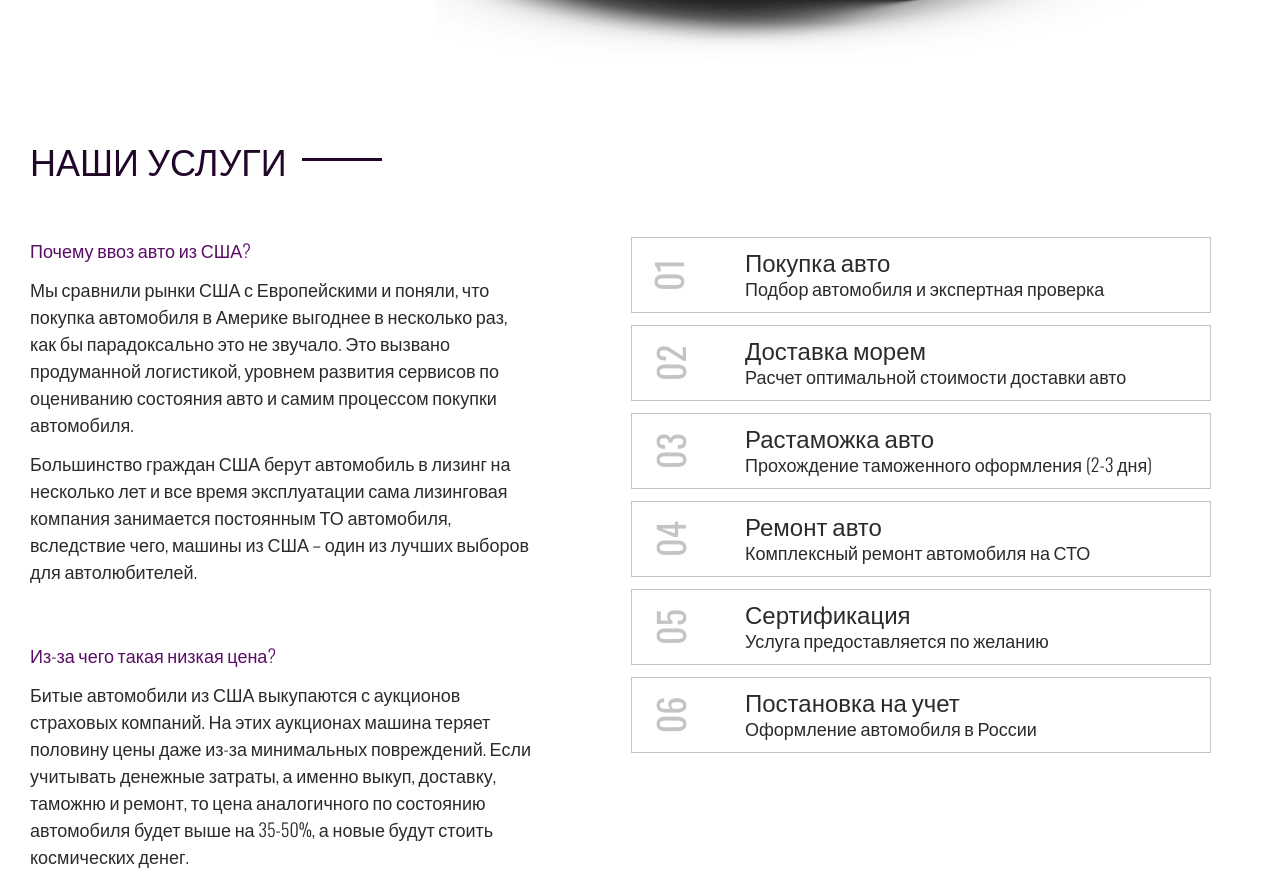
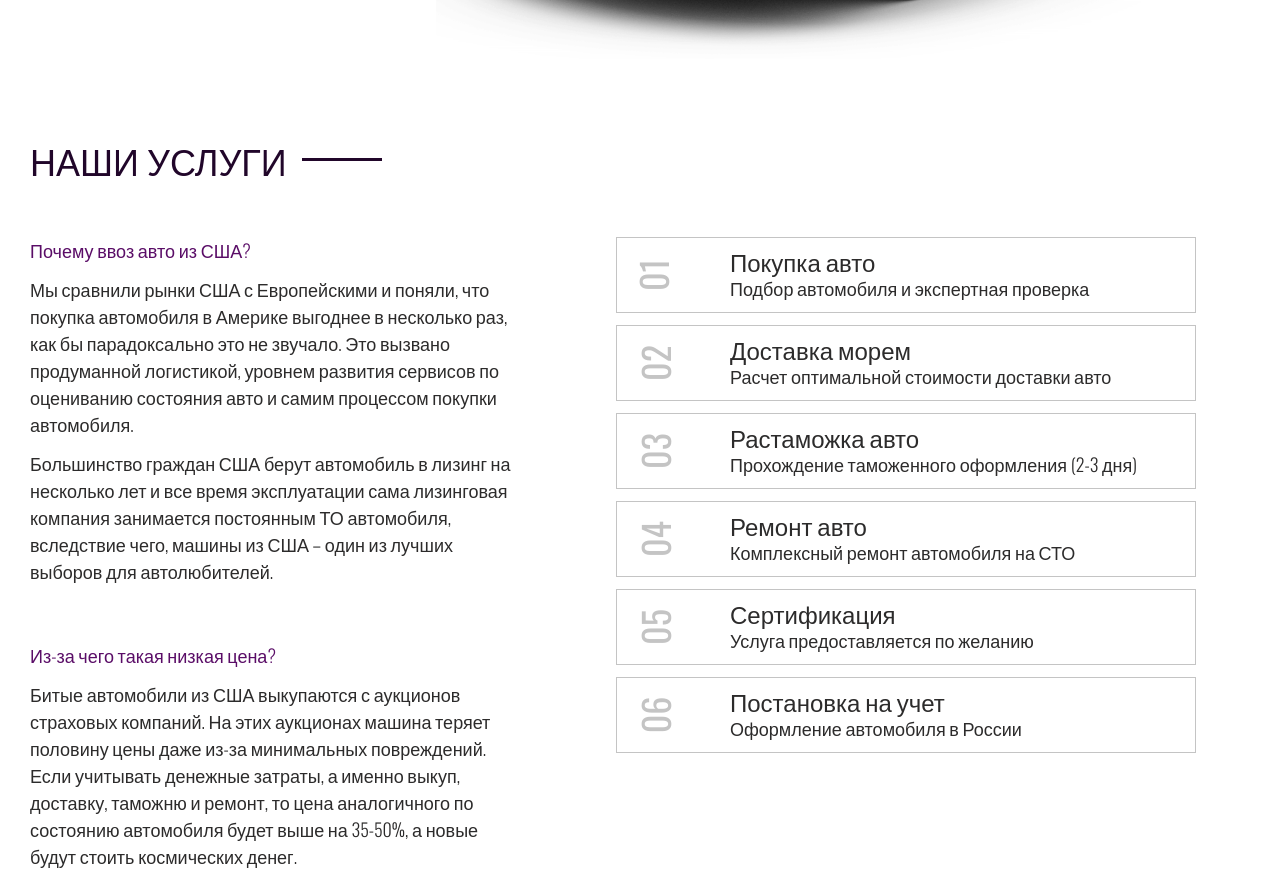
Before and after one commit to DenWebSite/CarFromUSA, a plain HTML site: page index.html in a window 1280 px wide. Shown: the part 867-1740 px from the top of the page. Drawn offline with nearby package versions, Linux system fonts and the light colour scheme.

Commit message:
Update style.css

```diff
--- a/css/style.css
+++ b/css/style.css
@@ -139,7 +139,7 @@ body {
 }
 
 .services__content {
-    width: 505px;
+    width: 490px;
     margin-right: 96px;
 }
 
```
